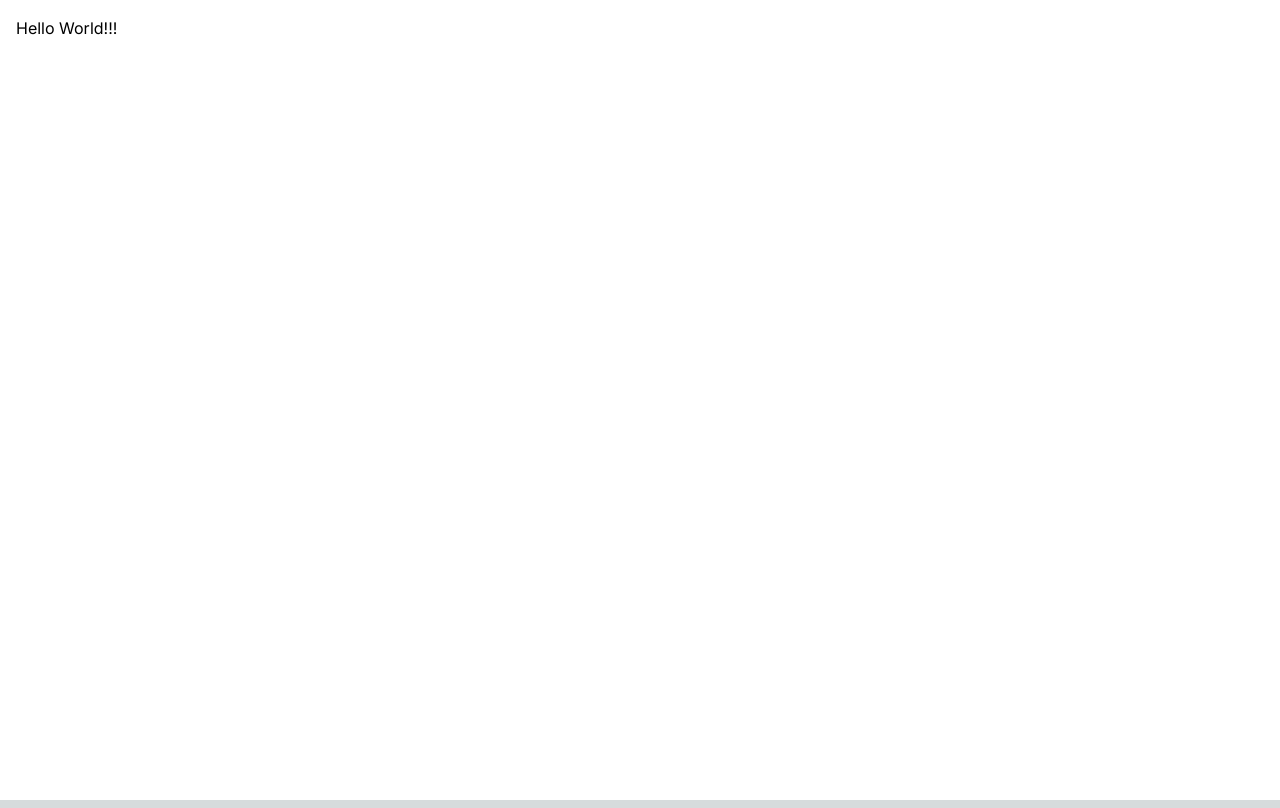
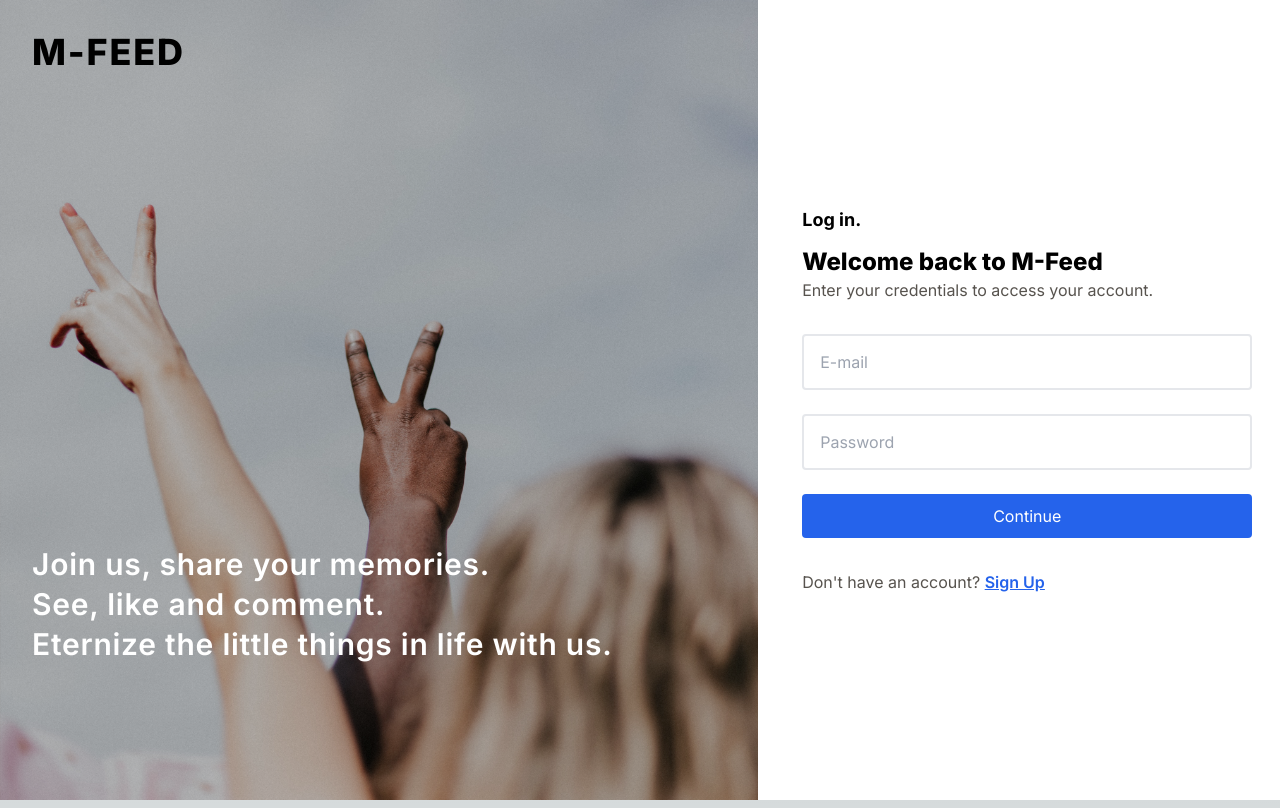
Before and after one commit to ma-molinari/m-feed-web, a Next.js app: page /login in a window 1280 px wide. Built offline with nearby package versions, Linux system fonts and the light colour scheme.

Commit message:
feat: create login page

```diff
--- a/src/app/(auth)/layout.tsx
+++ b/src/app/(auth)/layout.tsx
@@ -1,7 +1,23 @@
 import { ReactNode } from "react";
 
 const AuthLayout = ({ children }: { children: ReactNode }) => {
-  return <section className="w-full h-screen p-4 bg-white">{children}</section>;
+  return (
+    <section className="flex h-screen gap-4 bg-white">
+      <div className="w-3/5 bg-[url('/assets/auth/background.jpg')] bg-cover bg-center">
+        <div className="w-full h-full p-8 backdrop-brightness-75">
+          <p className="text-4xl font-extrabold tracking-wider">M-FEED</p>
+          <div className="flex flex-col justify-end w-full h-full">
+            <p className="text-3xl font-semibold leading-10 tracking-wide text-white mb-36">
+              Join us, share your memories.
+              <br /> See, like and comment.
+              <br /> Eternize the little things in life with us.
+            </p>
+          </div>
+        </div>
+      </div>
+      <div className="w-2/5 h-full">{children}</div>
+    </section>
+  );
 };
 
 export default AuthLayout;
--- a/src/app/(auth)/login/page.tsx
+++ b/src/app/(auth)/login/page.tsx
@@ -1,8 +1,34 @@
+"use client";
+
+import Link from "next/link";
+
+import Button from "@global-components/Button";
+import TextField from "@global-components/TextField";
+
 const Login = () => {
   return (
-    <main className="">
-      <div>
-        <p className="text-black">Hello World!!!</p>
+    <main className="flex items-center justify-center w-full h-full p-4 text-black">
+      <div className="w-[450px]">
+        <h3 className="text-lg font-bold">Log in.</h3>
+        <h1 className="mt-3 text-2xl font-extrabold">Welcome back to M-Feed</h1>
+        <p className="text-stone-600">
+          Enter your credentials to access your account.
+        </p>
+
+        <form className="flex flex-col w-full mt-8 space-y-6">
+          <TextField placeholder="E-mail" />
+          <TextField placeholder="Password" type="password" />
+          <Button label="Continue" onClick={() => false} />
+        </form>
+        <p className="mt-8 text-stone-600">
+          Don't have an account?{" "}
+          <Link
+            href="/register"
+            className="font-semibold text-blue-600 underline hover:text-blue-700"
+          >
+            Sign Up
+          </Link>
+        </p>
       </div>
     </main>
   );
--- /dev/null
+++ b/src/components/Button/index.tsx
@@ -0,0 +1,17 @@
+interface Props {
+  label: string;
+  onClick: () => void;
+}
+
+const Button = ({ label, onClick }: Props) => {
+  return (
+    <button
+      onClick={onClick}
+      className="text-white bg-blue-600 rounded hover:bg-blue-700 h-11"
+    >
+      {label}
+    </button>
+  );
+};
+
+export default Button;
--- /dev/null
+++ b/src/components/TextField/index.tsx
@@ -0,0 +1,22 @@
+import { ChangeEventHandler, FocusEventHandler } from "react";
+
+interface Props {
+  placeholder: string;
+  type?: "text" | "password";
+  onChange?: ChangeEventHandler<HTMLInputElement>;
+  onBlur?: FocusEventHandler<HTMLInputElement>;
+}
+
+const TextField = ({ placeholder, type = "text", onChange, onBlur }: Props) => {
+  return (
+    <input
+      className="w-full border-2 border-gray-200 border-solid rounded h-14 indent-4 focus-visible:border-blue-600"
+      placeholder={placeholder}
+      type={type}
+      onChange={onChange}
+      onBlur={onBlur}
+    />
+  );
+};
+
+export default TextField;
--- a/tailwind.config.js
+++ b/tailwind.config.js
@@ -15,7 +15,6 @@ module.exports = {
       colors: {
         primary: "#000",
         secondary: "#fff",
-        paragraph: "#fff",
       },
     },
   },
```
Also changed, not shown: .eslintrc.json, public/assets/auth/background.jpg (added), 1 other file (tests, documents, lock files or other folders).
